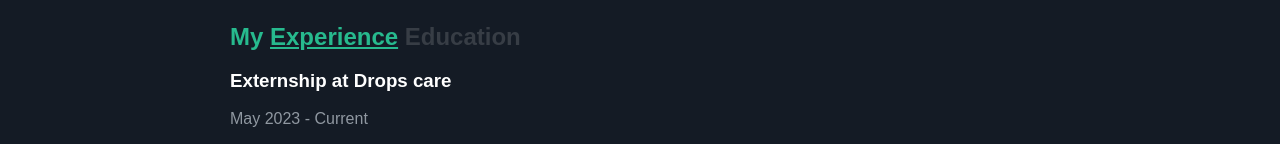
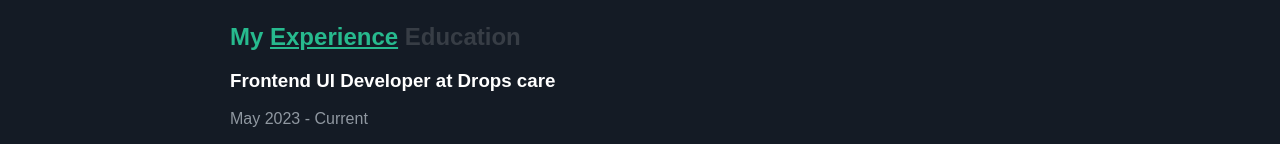
Before and after one commit to divyaaa1812/Portfolio, a React (Create React App) app: page / in a window 1280 px wide. Shown: the part 610-754 px from the top of the page. Built offline with nearby package versions, Linux system fonts and the light colour scheme.

Commit message:
cahnges in data

```diff
--- a/src/components/Experience/ExperienceEducationCarousel.js
+++ b/src/components/Experience/ExperienceEducationCarousel.js
@@ -4,7 +4,7 @@ import "./ExperienceEducationCarousel.css";
 const ExperienceEducationCarousel = () => {
   const experienceItems = [
     {
-      title: "Externship",
+      title: "Frontend UI Developer",
       company: "Drops care",
       period: "May 2023 - Current",
       description:
@@ -32,7 +32,7 @@ const ExperienceEducationCarousel = () => {
         "Extensive experience in utilizing Selenium WebDriver to automate testing processes and ensure the quality and reliability of software applications. Expertise in test automation tools and frameworks, with a focus on Selenium WebDriver",
     },
     {
-      title: "Software Test Analyst",
+      title: "QA Analyst",
       company: "Infosys",
       period: "Sep 2015 - July 2017",
       description:
```
